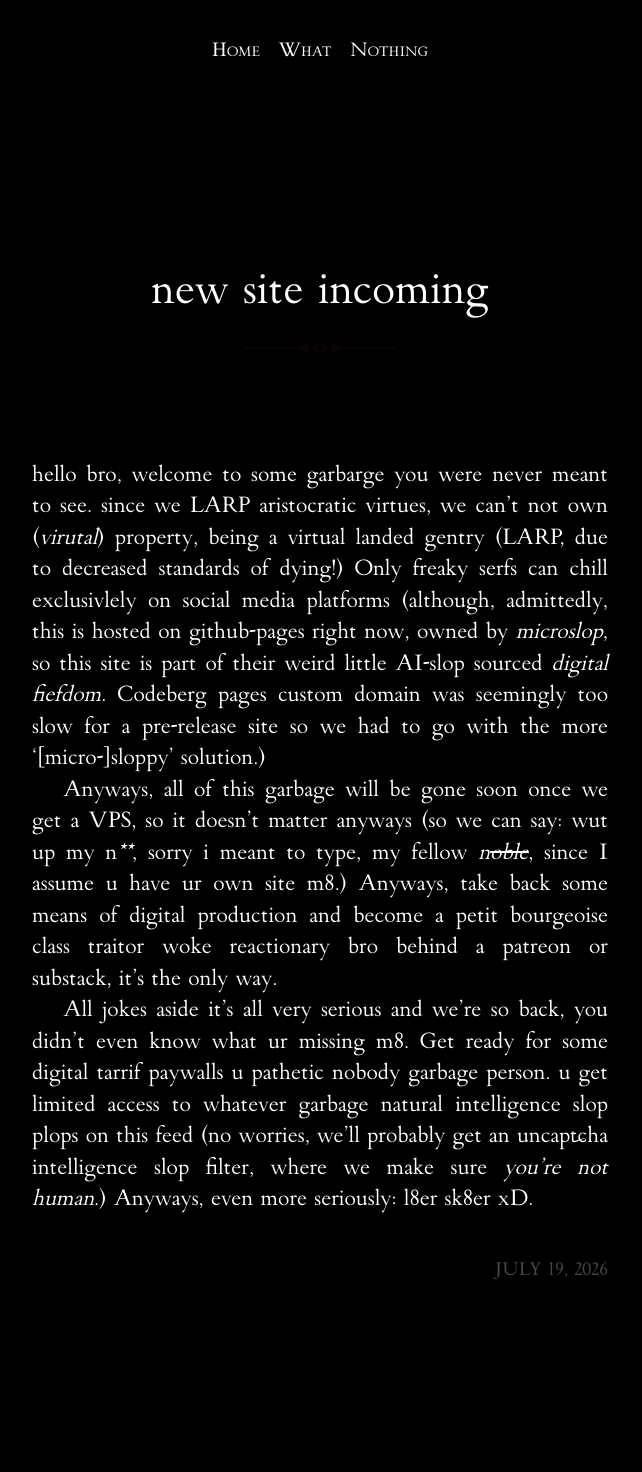
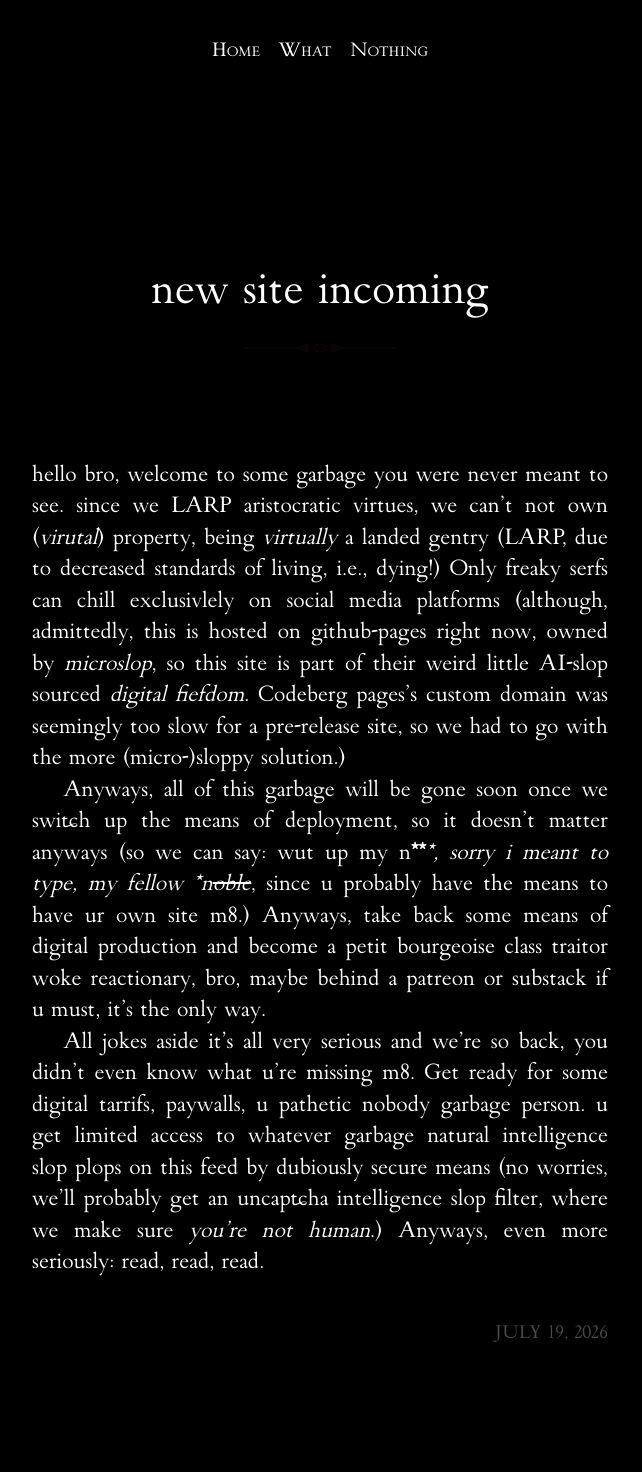
Before and after one commit to abryantt/hmm, a Jekyll site: the page built from _posts/2026-07-19-hola-como-estas-homie.markdown, in a window 1280 px wide. Shown: the whole page, without its empty margins (320-962 px from the left). Built offline with Jekyll 4.4.1, drawn with Linux system fonts in a browser that asks for light colours; before the commit the page ends 1409 px from its top, so only the background shows below that.

Commit message:
whatever m8

```diff
--- a/_config.yml
+++ b/_config.yml
@@ -18,10 +18,10 @@
 # You can create any custom variable you would like, and they will be accessible
 # in the templates via {{ site.myvariable }}.
 
-title: super cool kids
+title: my first website :)
 email: abryantt@protonmail.com
 description: >- # this means to ignore newlines until "baseurl:"
-  u already knew
+  yippee!
 baseurl: "" # the subpath of your site, e.g. /blog
 url: "" # the base hostname & protocol for your site, e.g. http://example.com
 twitter_username: wut
--- a/_posts/2026-07-19-hola-como-estas-homie.markdown
+++ b/_posts/2026-07-19-hola-como-estas-homie.markdown
@@ -4,8 +4,8 @@ title:  "new site incoming"
 date:   2026-07-19 03:32:00 +0000
 categories: meta meta meta
 ---
-hello bro, welcome to some garbarge you were never meant to see. since we LARP aristocratic virtues, we can't not own (*virutal*) property, being a virtual landed gentry (LARP, due to decreased standards of dying!) Only freaky serfs can chill exclusivlely on social media platforms (although, admittedly, this is hosted on github-pages right now, owned by *microslop*, so this site is part of their weird little AI-slop sourced *digital fiefdom*. Codeberg pages custom domain was seemingly too slow for a pre-release site so we had to go with the more '[micro-]sloppy' solution.)
+hello bro, welcome to some garbage you were never meant to see. since we LARP aristocratic virtues, we can't not own (*virutal*) property, being *virtually* a landed gentry (LARP, due to decreased standards of living, i.e., dying!) Only freaky serfs can chill exclusivlely on social media platforms (although, admittedly, this is hosted on github-pages right now, owned by *microslop*, so this site is part of their weird little AI-slop sourced *digital fiefdom*. Codeberg pages's custom domain was seemingly too slow for a pre-release site, so we had to go with the more (micro-)sloppy solution.)
 
-Anyways, all of this garbage will be gone soon once we get a VPS, so it doesn't matter anyways (so we can say: wut up my n****, sorry i meant to type, my fellow *n<del>oble</del>*, since I assume u have ur own site m8.) Anyways, take back some means of digital production and become a petit bourgeoise class traitor woke reactionary bro behind a patreon or substack, it's the only way.
+Anyways, all of this garbage will be gone soon once we switch up the means of deployment, so it doesn't matter anyways (so we can say: wut up my n********, sorry i meant to type, my fellow *n<del>oble</del>*, since u probably have the means to have ur own site m8.) Anyways, take back some means of digital production and become a petit bourgeoise class traitor woke reactionary, bro, maybe behind a patreon or substack if u must, it's the only way.
 
-All jokes aside it's all very serious and we're so back, you didn't even know what ur missing m8. Get ready for some digital tarrif paywalls u pathetic nobody garbage person. u get limited access to whatever garbage natural intelligence slop plops on this feed (no worries, we'll probably get an uncaptcha intelligence slop filter, where we make sure *you're not human*.) Anyways, even more seriously: l8er sk8er xD.
+All jokes aside it's all very serious and we're so back, you didn't even know what u're missing m8. Get ready for some digital tarrifs, paywalls, u pathetic nobody garbage person. u get limited access to whatever garbage natural intelligence slop plops on this feed by dubiously secure means (no worries, we'll probably get an uncaptcha intelligence slop filter, where we make sure *you're not human*.) Anyways, even more seriously: read, read, read.
```
